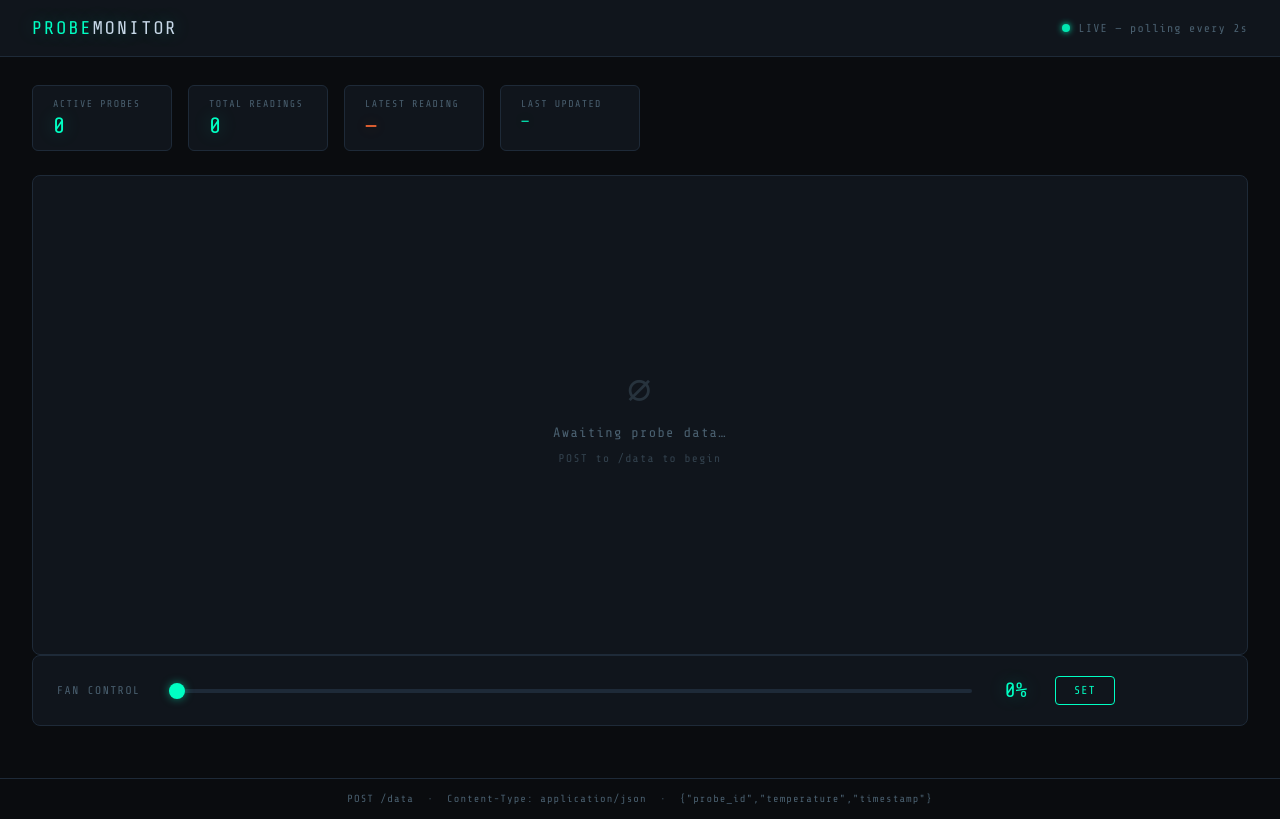
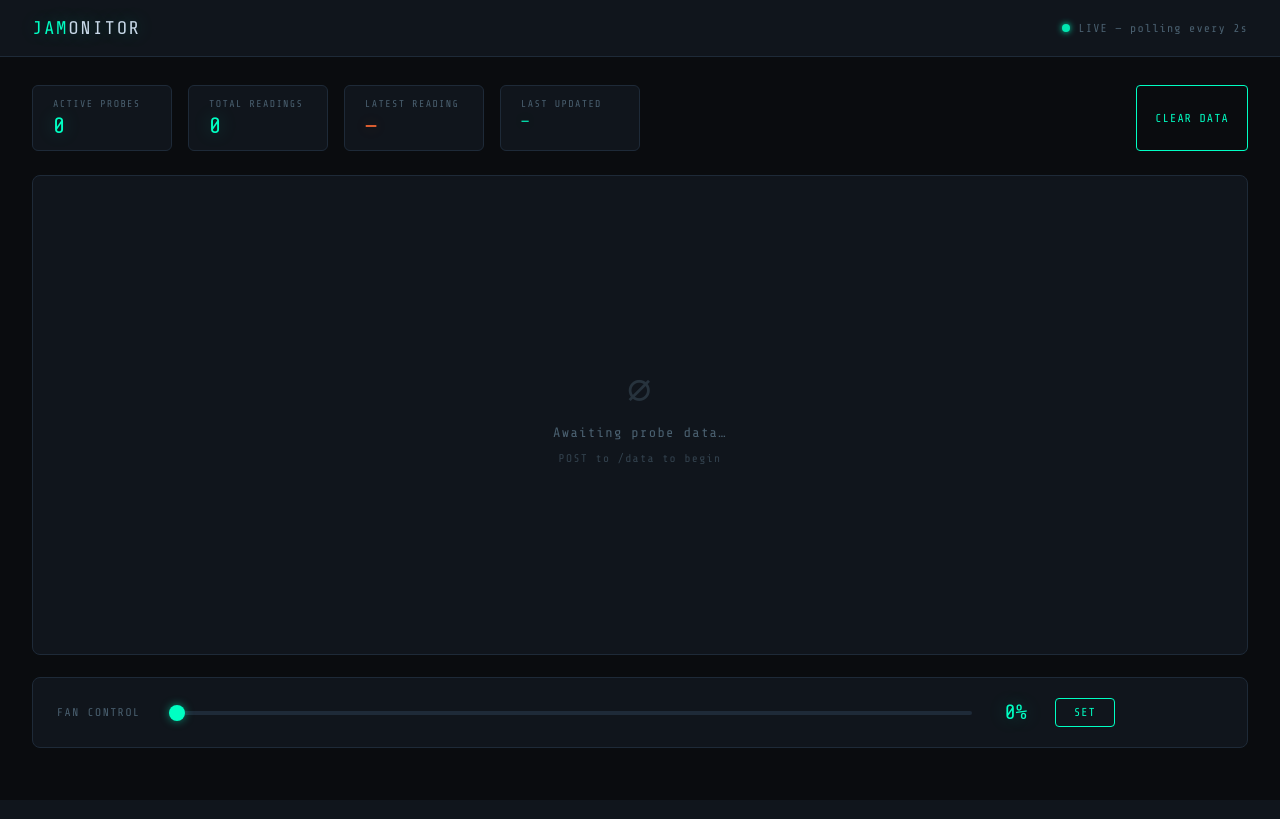
Before and after one commit to MysticalApple/engr-2050-jaminator, a Flask app: page / in a window 1280 px wide. Run offline with Flask 3, Linux system fonts and the light colour scheme; data that the repository does not hold is empty.

Commit message:
add clear data button

```diff
--- a/server/app.py
+++ b/server/app.py
@@ -154,6 +154,13 @@ def api_data():
     return jsonify(dict(probe_data))
 
 
+@app.post("/api/data/clear")
+def api_data_clear():
+    """Clear all stored measurements."""
+    probe_data.clear()
+    return jsonify(dict(probe_data))
+
+
 @app.get("/api/version")
 def api_version():
     """Lightweight endpoint the browser polls to check for new data."""
--- a/server/templates/dashboard.html
+++ b/server/templates/dashboard.html
@@ -3,7 +3,7 @@
 <head>
 <meta charset="UTF-8" />
 <meta name="viewport" content="width=device-width, initial-scale=1.0" />
-<title>Probe Temp Monitor</title>
+<title>The Jamonitor</title>
 <script src="https://cdn.jsdelivr.net/npm/chart.js@4.4.2/dist/chart.umd.min.js"></script>
 <script src="https://cdn.jsdelivr.net/npm/chartjs-adapter-date-fns@3.0.0/dist/chartjs-adapter-date-fns.bundle.min.js"></script>
 <style>
@@ -235,7 +235,7 @@
 <body>
 
 <header>
-  <div class="logo">PROBE<span>MONITOR</span></div>
+  <div class="logo">JAM<span>ONITOR</span></div>
   <div class="status-pill">
     <div class="pulse"></div>
     <span id="status-text">LIVE &mdash; polling every 2s</span>
@@ -260,6 +260,9 @@
       <div class="stat-label">Last Updated</div>
       <div class="stat-value" id="stat-updated" style="font-size:0.95rem">&mdash;</div>
     </div>
+    <button id="clear-btn" class="fan-set-btn" style="margin-left:auto;" onclick="clearData()">
+        CLEAR DATA
+    </button>
   </div>
 
   <div class="chart-wrap">
@@ -282,8 +285,6 @@
     <div class="fan-feedback" id="fan-feedback"></div>
   </div>
 </main>
-
-<footer>POST /data &nbsp;·&nbsp; Content-Type: application/json &nbsp;·&nbsp; {"probe_id","temperature","timestamp"}</footer>
 
 <script>
 // ── palette cycling for probe lines ──
@@ -470,6 +471,24 @@ async function setFanDuty() {
   }
 }
 
+async function clearData() {
+  const btn = document.getElementById('clear-btn');
+  btn.disabled = true;
+  btn.textContent = 'Clearing…';
+
+  try {
+    const res = await fetch('/api/data/clear', { method: 'POST' });
+    if (res.ok) {
+      knownVersion = -1; // force refresh on next poll
+    }
+  } catch (e) {
+    console.warn('Clear failed:', e);
+  } finally {
+    btn.disabled = false;
+    btn.textContent = 'CLEAR DATA';
+  }
+}
+
 loadFanDuty();
 </script>
 </body>
```
